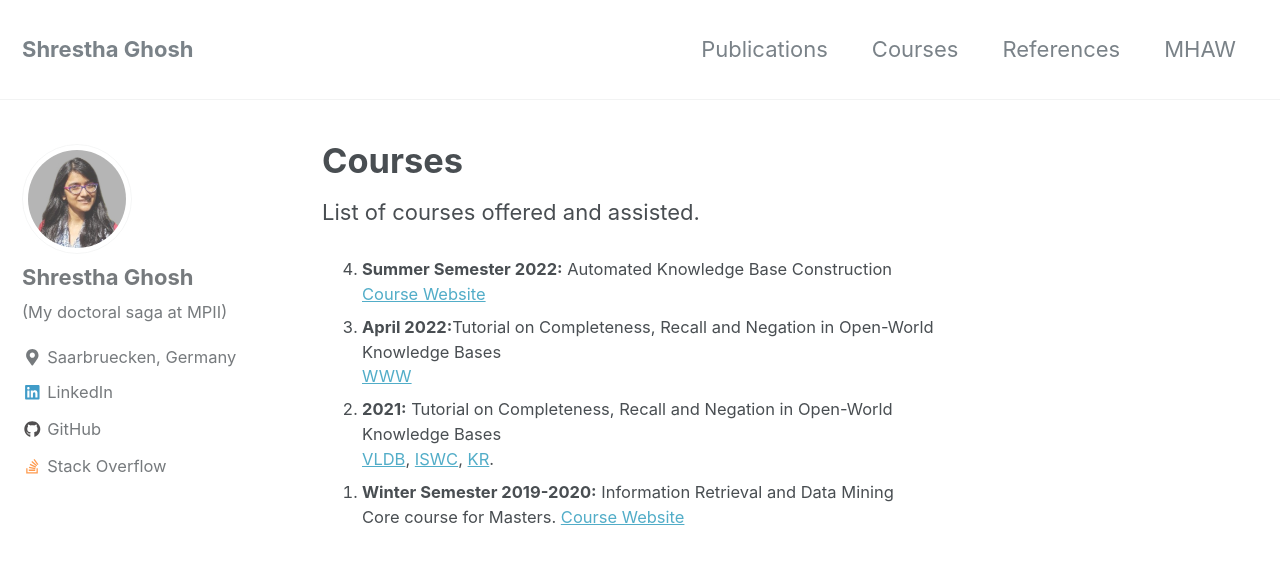
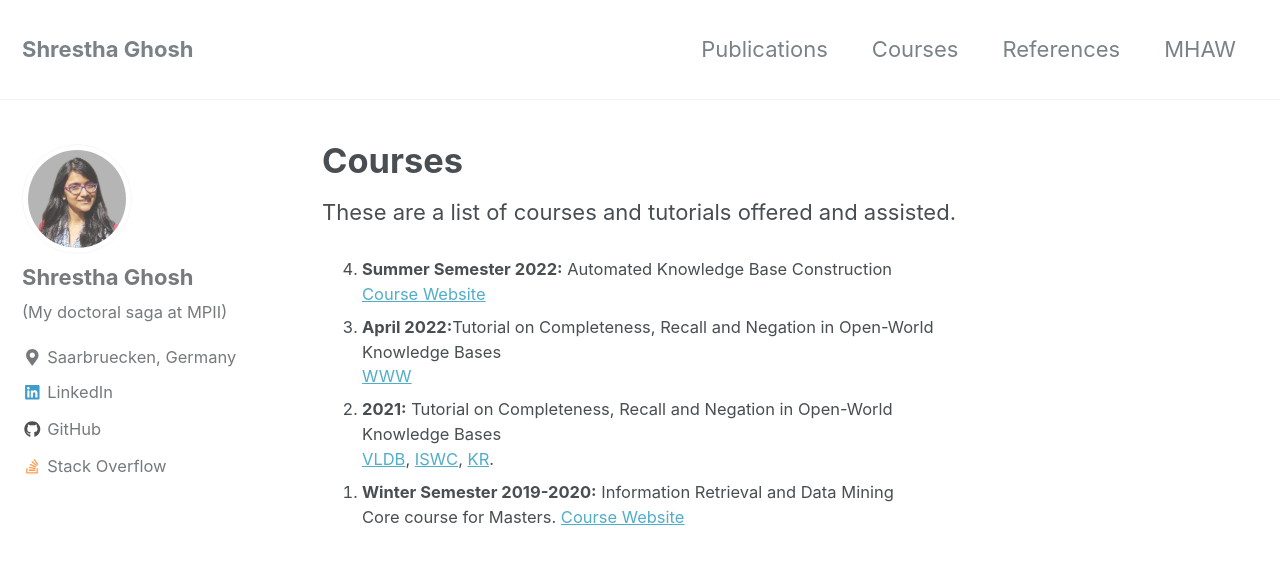
Before and after one commit to ghoshs/ghoshs.github.io, a Jekyll site: the page built from _pages/courses.md, in a window 1280 px wide and 900 px high. Shown: the top 564 px of the window. Built offline with Jekyll 4.4.1, drawn with Linux system fonts in a browser that asks for light colours; nearby versions of some CDN libraries.

Commit message:
update courses

```diff
--- a/_pages/courses.md
+++ b/_pages/courses.md
@@ -4,7 +4,7 @@ title: "Courses"
 author_profile: true
 ---
 
-List of courses offered and assisted.
+These are a list of courses and tutorials offered and assisted.
 
 <ol reversed class="small">
 	<li><strong>Summer Semester 2022:</strong> Automated Knowledge Base Construction <br> <a href="https://www.mpi-inf.mpg.de/departments/databases-and-information-systems/teaching/ss2022/akbc">Course Website</a></li>
```
